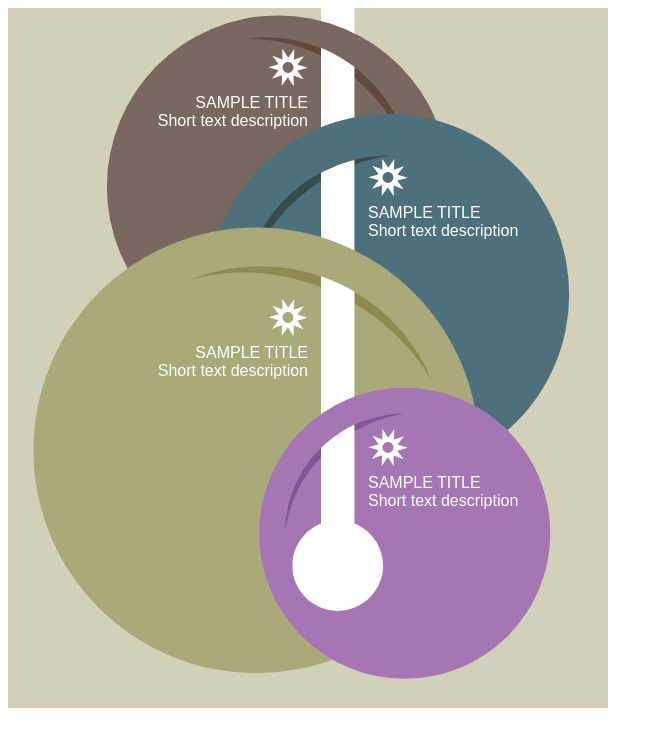
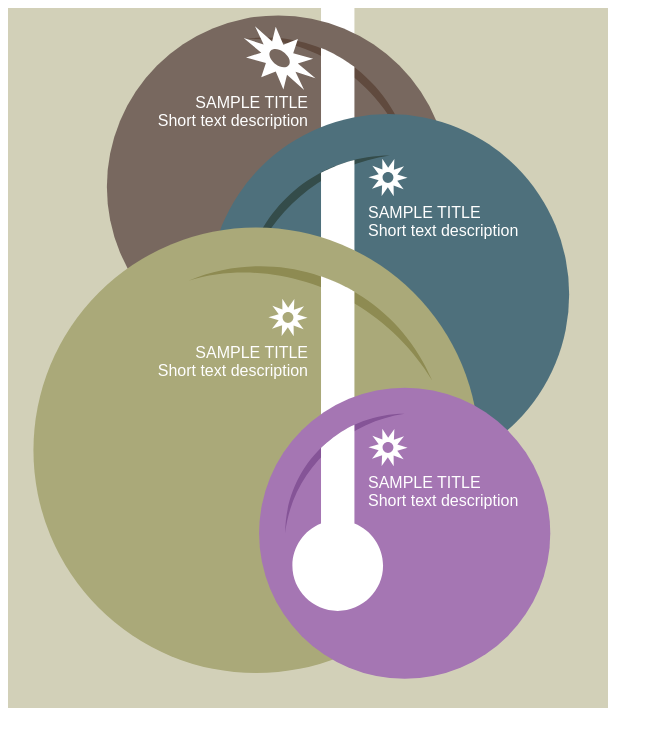
Before and after one commit to WebDevTuts/using_symbols_in_svg, a plain HTML site: page index.html in a window 1280 px wide. Shown: the whole page, without its empty margins (0-663 px from the left). Drawn offline with Linux system fonts and the light colour scheme.

Commit message:
Transform instances of a symbol

```diff
--- a/index.html
+++ b/index.html
@@ -41,7 +41,7 @@
 				<path style="fill:#fff;" d="M12.863, 19.097l-2.948-4.467l-3.101, 4.362l0.241-5.346l-5.072, 1.706l3.337-4.184L0.213, 9.568l5.159-1.423l-3.19-4.297 l5.01, 1.881L7.137, 0.378l2.948, 4.467l3.101-4.362l-0.241, 5.346l5.072-1.706L14.68, 8.306l5.107, 1.601l-5.159, 1.423l3.19, 4.297 l-5.01-1.881L12.863, 19.097z M10, 7.024c-1.499, 0-2.714, 1.215-2.714, 2.714S8.501, 12.451, 10, 12.451s2.714-1.215, 2.714-2.714 S11.499, 7.024, 10, 7.024z"/>
 			</symbol>
 
-			<use xlink:href="#myArt" x="130" y="20" />
+			<use xlink:href="#myArt" x="63" y="5" transform="scale(1.7,1.7), skewX(25)" />
 			<use xlink:href="#myArt" x="180" y="75" />
 			<use xlink:href="#myArt" x="130" y="145" />
 			<use xlink:href="#myArt" x="180" y="210" />
```
